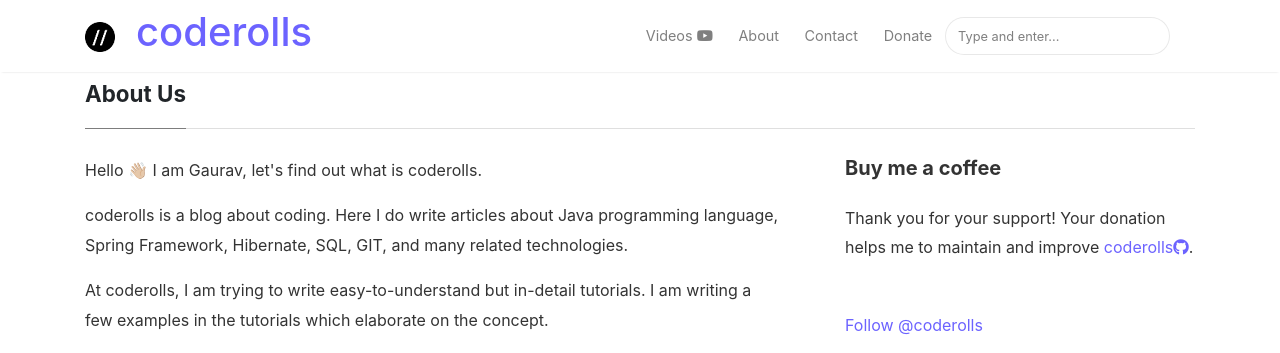
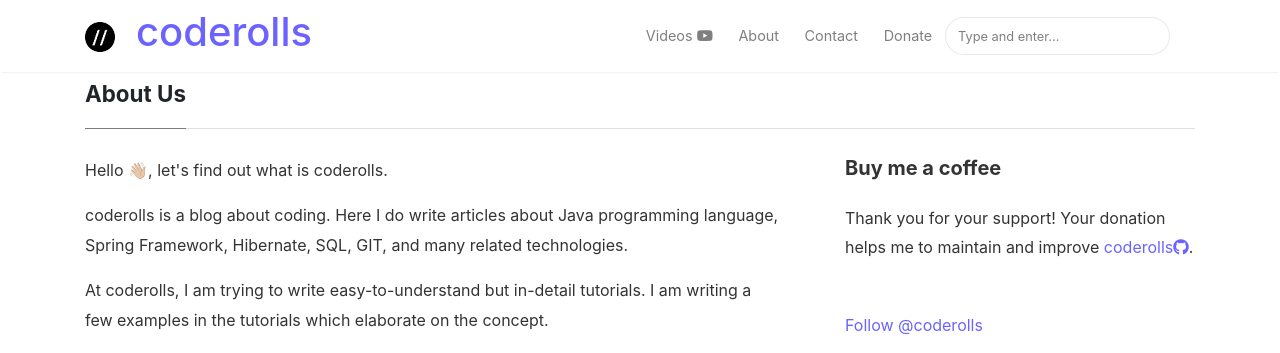
Before and after one commit to coderolls/coderolls-blog, a Jekyll site: the page built from _pages/about.md, in a window 1280 px wide. Shown: the top 353 px of the page. Built offline with Jekyll 4.4.1, drawn with Linux system fonts in a browser that asks for light colours; nearby versions of some CDN libraries; comment, search, counter and statistics services are not loaded.

Commit message:
Update about.md

```diff
--- a/_pages/about.md
+++ b/_pages/about.md
@@ -8,7 +8,7 @@
 <div class="row justify-content-between">
 <div class="col-md-8 pr-5">
 
-<p>Hello 👋🏼 I am Gaurav,
+<p>Hello 👋🏼,
 let's find out what is coderolls.</p>
 
 <p>coderolls is a blog about coding. Here I do write articles about Java programming language, Spring Framework, Hibernate, SQL, GIT, and many related technologies. </p>
```
